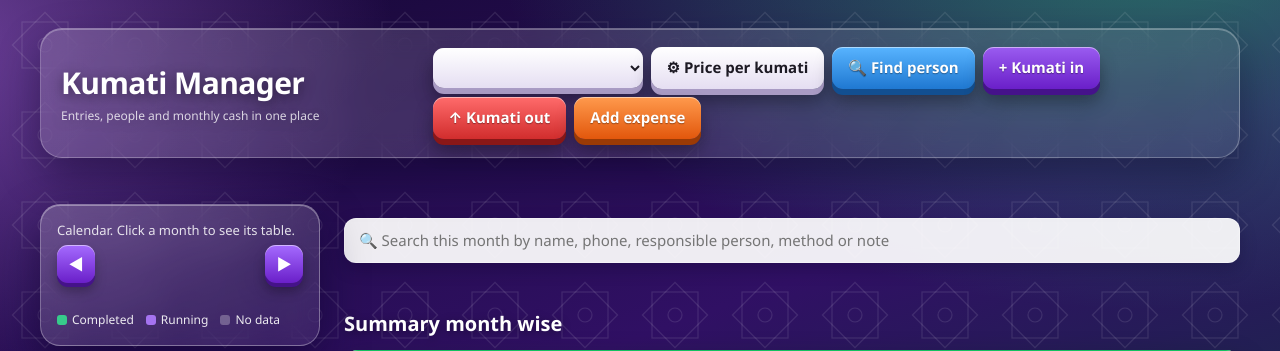
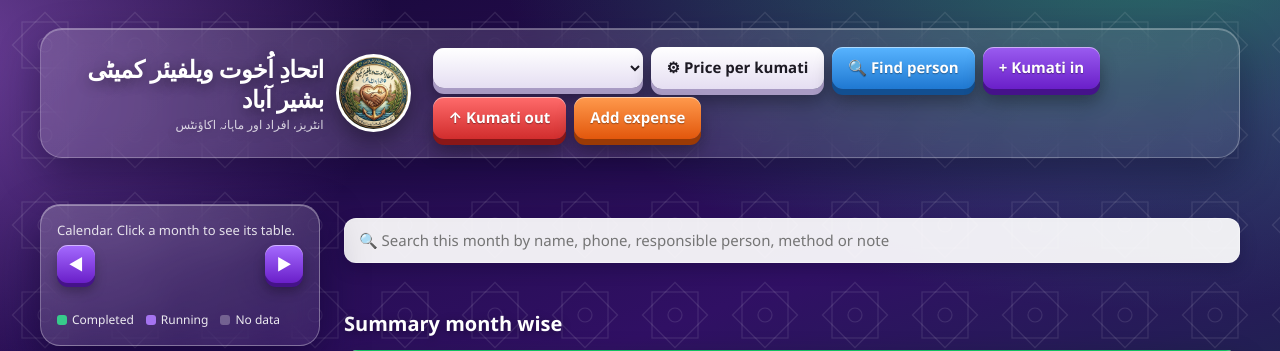
Before and after one commit to haseeb-dev-pk/Kumati-Manager, a Flask app: page / in a window 1280 px wide. Shown: the top 351 px of the page. Run offline with Flask 3, Linux system fonts and the light colour scheme; data that the repository does not hold is empty; parts of the project's set-up code (start-up, migrations or seed data) failed here and were passed over.

Commit message:
Update Name & PDF Settings

```diff
--- a/app.py
+++ b/app.py
@@ -794,7 +794,8 @@ def make_receipt_pdf(entry):
     from xml.sax.saxutils import escape
     from reportlab.lib.pagesizes import A5
     from reportlab.lib.styles import getSampleStyleSheet
-    from reportlab.platypus import Paragraph, SimpleDocTemplate, Spacer, Table, TableStyle
+    from reportlab.lib.styles import ParagraphStyle
+    from reportlab.platypus import Image, Paragraph, SimpleDocTemplate, Spacer, Table, TableStyle
 
     styles = getSampleStyleSheet()
     pdf_font, pdf_text = pdf_text_support()
@@ -805,6 +806,9 @@ def make_receipt_pdf(entry):
 
     def P(value):
         return Paragraph(escape(pdf_text(value)), cell)
+
+    brand = ParagraphStyle("brand", parent=styles["Title"], fontName=pdf_font,
+                           fontSize=13, leading=16, alignment=1)
 
     buf = BytesIO()
     doc = SimpleDocTemplate(buf, pagesize=A5, leftMargin=28, rightMargin=28,
@@ -821,7 +825,11 @@ def make_receipt_pdf(entry):
         [P("Amount"), P(f"Rs {money(entry.get('Amount'))}")],
         [P("Note"), P(entry.get("Note") or "")],
     ]
-    story = [Paragraph("Kumati Manager", styles["Title"]),
+    logo_path = os.path.join(HERE, "static", "committee-logo.png")
+    logo = Image(logo_path, width=64, height=64)
+    logo.hAlign = "CENTER"
+    story = [logo, Spacer(1, 4),
+             Paragraph(pdf_text("اتحادِ اُخوت ویلفیئر کمیٹی"), brand),
              Paragraph("Transaction receipt", styles["Heading2"]), Spacer(1, 10)]
     table = Table(rows, colWidths=[120, 210])
     table.setStyle(TableStyle([
@@ -886,13 +894,15 @@ def make_pdf(month, rows_in, months):
     from reportlab.lib import colors
     from reportlab.lib.pagesizes import A4, landscape
     from reportlab.lib.styles import ParagraphStyle, getSampleStyleSheet
-    from reportlab.platypus import Paragraph, SimpleDocTemplate, Spacer, Table, TableStyle
+    from reportlab.platypus import Image, Paragraph, SimpleDocTemplate, Spacer, Table, TableStyle
 
     pdf_font, pdf_text = pdf_text_support()
     ss = getSampleStyleSheet()
     cell = ParagraphStyle("cell", parent=ss["BodyText"], fontName=pdf_font, fontSize=8, leading=10)
     head = ParagraphStyle("head", parent=cell, textColor=colors.white)
     title = ParagraphStyle("title", parent=ss["Title"], fontSize=20, alignment=0,
+                           fontName=pdf_font, textColor=colors.HexColor("#32116f"), spaceAfter=2)
+    brand = ParagraphStyle("brand", parent=title, fontSize=16, alignment=1,
                            textColor=colors.HexColor("#32116f"), spaceAfter=2)
     sub = ParagraphStyle("sub", parent=ss["Heading2"], fontSize=13,
                          textColor=colors.HexColor("#32116f"), spaceBefore=12, spaceAfter=6)
@@ -903,7 +913,14 @@ def make_pdf(month, rows_in, months):
     buf = BytesIO()
     doc = SimpleDocTemplate(buf, pagesize=landscape(A4), leftMargin=24, rightMargin=24,
                             topMargin=26, bottomMargin=26, title=f"Kumati report {month}")
-    story = [Paragraph(f"Kumati Report - {month_name(month)}", title),
+    logo_path = os.path.join(HERE, "static", "committee-logo.png")
+    logo = Image(logo_path, width=62, height=62)
+    logo.hAlign = "CENTER"
+    brand_row = Table([[logo, Paragraph(pdf_text("اتحادِ اُخوت ویلفیئر کمیٹی"), brand)]],
+                      colWidths=[90, 620])
+    brand_row.setStyle(TableStyle([("VALIGN", (0, 0), (-1, -1), "MIDDLE"),
+                                   ("ALIGN", (1, 0), (1, 0), "RIGHT")]))
+    story = [brand_row, Paragraph(f"Kumati Report - {month_name(month)}", title),
              P(f"Generated on {today_date():%d %b %Y}"), Spacer(1, 6),
              Paragraph("Table 1 - Entries", sub)]
 
@@ -991,7 +1008,8 @@ def xlsx_report():
         return "Invalid month", 400
     try:
         from openpyxl import Workbook
-        from openpyxl.styles import Font, PatternFill
+        from openpyxl.styles import Alignment, Font, PatternFill
+        from openpyxl.drawing.image import Image as ExcelImage
     except ImportError:
         return "Excel export needs openpyxl. Install requirements.txt first.", 500
 
@@ -1001,10 +1019,24 @@ def xlsx_report():
     workbook = Workbook()
     entries_sheet = workbook.active
     entries_sheet.title = "Entries"
+    entries_sheet.merge_cells("B2:I2")
+    entries_sheet["B2"] = "اتحادِ اُخوت ویلفیئر کمیٹی"
+    entries_sheet["B2"].font = Font(bold=True, size=16, color="32116F")
+    entries_sheet["B2"].alignment = Alignment(
+        horizontal="right", vertical="center", readingOrder=2)
+    logo_path = os.path.join(HERE, "static", "committee-logo.png")
+    if os.path.exists(logo_path):
+        entries_logo = ExcelImage(logo_path)
+        entries_logo.width = 70
+        entries_logo.height = 70
+        entries_sheet.add_image(entries_logo, "A1")
+    entries_sheet.row_dimensions[1].height = 55
+    entries_sheet.row_dimensions[2].height = 28
     headers = ["Date", "Type", "Person / where used", "Phone", "Payment method",
                "Controlled by", "Kumati", "Amount", "Note"]
+    entries_sheet.append([])
     entries_sheet.append(headers)
-    for cell in entries_sheet[1]:
+    for cell in entries_sheet[4]:
         cell.font = Font(bold=True, color="FFFFFF")
         cell.fill = PatternFill("solid", fgColor="7C2DE0")
     for e in rows:
@@ -1013,17 +1045,30 @@ def xlsx_report():
             e.get("PayMethod") or "", e.get("ResponsiblePerson") or "",
             e.get("Units") or 0, e.get("Amount") or 0, e.get("Note") or "",
         ])
-    entries_sheet.freeze_panes = "A2"
-    entries_sheet.auto_filter.ref = entries_sheet.dimensions
+    entries_sheet.freeze_panes = "A5"
+    entries_sheet.auto_filter.ref = "A4:I{}".format(entries_sheet.max_row)
     for column in entries_sheet.columns:
         width = min(max(len(str(cell.value or "")) for cell in column) + 2, 35)
         entries_sheet.column_dimensions[column[0].column_letter].width = width
 
     summary_sheet = workbook.create_sheet("Summary")
+    summary_sheet.merge_cells("B2:H2")
+    summary_sheet["B2"] = "اتحادِ اُخوت ویلفیئر کمیٹی"
+    summary_sheet["B2"].font = Font(bold=True, size=16, color="32116F")
+    summary_sheet["B2"].alignment = Alignment(
+        horizontal="right", vertical="center", readingOrder=2)
+    if os.path.exists(logo_path):
+        summary_logo = ExcelImage(logo_path)
+        summary_logo.width = 70
+        summary_logo.height = 70
+        summary_sheet.add_image(summary_logo, "A1")
+    summary_sheet.row_dimensions[1].height = 55
+    summary_sheet.row_dimensions[2].height = 28
     summary_headers = ["Month", "Kumati in", "Kumati in Rs", "Kumati out",
                        "Kumati out Rs", "Expense Rs", "Opening cash", "Remaining cash"]
+    summary_sheet.append([])
     summary_sheet.append(summary_headers)
-    for cell in summary_sheet[1]:
+    for cell in summary_sheet[4]:
         cell.font = Font(bold=True, color="FFFFFF")
         cell.fill = PatternFill("solid", fgColor="0AA84A")
     for item in months:
@@ -1031,8 +1076,8 @@ def xlsx_report():
             item["Month"], item["InUnits"], item["InAmount"], item["OutUnits"],
             item["OutAmount"], item["Expense"], item["Opening"], item["Remaining"],
         ])
-    summary_sheet.freeze_panes = "A2"
-    summary_sheet.auto_filter.ref = summary_sheet.dimensions
+    summary_sheet.freeze_panes = "A5"
+    summary_sheet.auto_filter.ref = "A4:H{}".format(summary_sheet.max_row)
     for column in summary_sheet.columns:
         width = min(max(len(str(cell.value or "")) for cell in column) + 2, 22)
         summary_sheet.column_dimensions[column[0].column_letter].width = width
--- a/templates/index.html
+++ b/templates/index.html
@@ -5,7 +5,7 @@
 <meta name="viewport" content="width=device-width, initial-scale=1">
 <link rel="manifest" href="/static/manifest.webmanifest">
 <meta name="theme-color" content="#32116f">
-<title>Kumati Manager</title>
+<title>اتحادِ اُخوت ویلفیئر کمیٹی بشیر آباد</title>
 <style>
 :root{
   --purple:#7c2de0; --lav:#ead9ff; --lav2:#f6eeff;
@@ -34,6 +34,10 @@ header{display:grid;grid-template-columns:minmax(230px,.8fr) minmax(0,1.8fr);ali
   backdrop-filter:blur(14px)}
 h1{margin:0;font-size:30px;letter-spacing:-.02em;color:#fff;text-shadow:0 3px 14px rgba(0,0,0,.45)}
 h1 small{display:block;margin-top:3px;font-size:12px;font-weight:400;opacity:.78;letter-spacing:0}
+.brand{display:flex;align-items:center;gap:12px;direction:rtl}
+.brand img{width:78px;height:78px;object-fit:contain;border-radius:50%;background:#fff;padding:3px;
+  box-shadow:0 8px 22px rgba(0,0,0,.35)}
+.brand h1{direction:ltr;font-size:24px;line-height:1.25;text-align:right}
 .tools{display:grid;grid-template-columns:1fr auto;gap:10px 12px;align-items:center}
 .scheme-tools{grid-column:1/-1;display:flex;align-items:center;gap:8px;flex-wrap:wrap}
 .account-tools,.entry-tools{display:flex;align-items:center;gap:8px;flex-wrap:wrap}
@@ -225,7 +229,12 @@ input,select{font:inherit;padding:9px;border:1px solid var(--line);border-radius
 <body>
 <main>
   <header>
-    <h1>Kumati Manager <small>Entries, people and monthly cash in one place</small></h1>
+    <div class="brand">
+      <img src="/static/committee-logo.png" alt="اتحادِ اُخوت ویلفیئر کمیٹی بشیر آباد">
+      <h1>اتحادِ اُخوت ویلفیئر کمیٹی بشیر آباد
+        <small>انٹریز، افراد اور ماہانہ اکاؤنٹس</small>
+      </h1>
+    </div>
     <div class="tools">
       <div class="scheme-tools">
         <select id="schemeSelect" class="btn grey" aria-label="Select scheme"></select>
```
Also changed, not shown: templates/login.html (+9 -2 lines), static/committee-logo.png (added), static/manifest.webmanifest.
